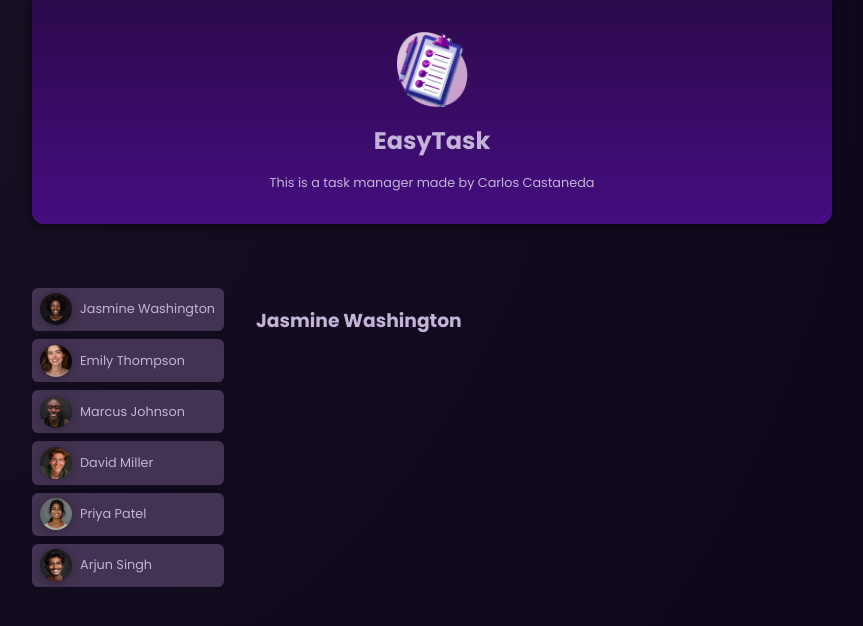
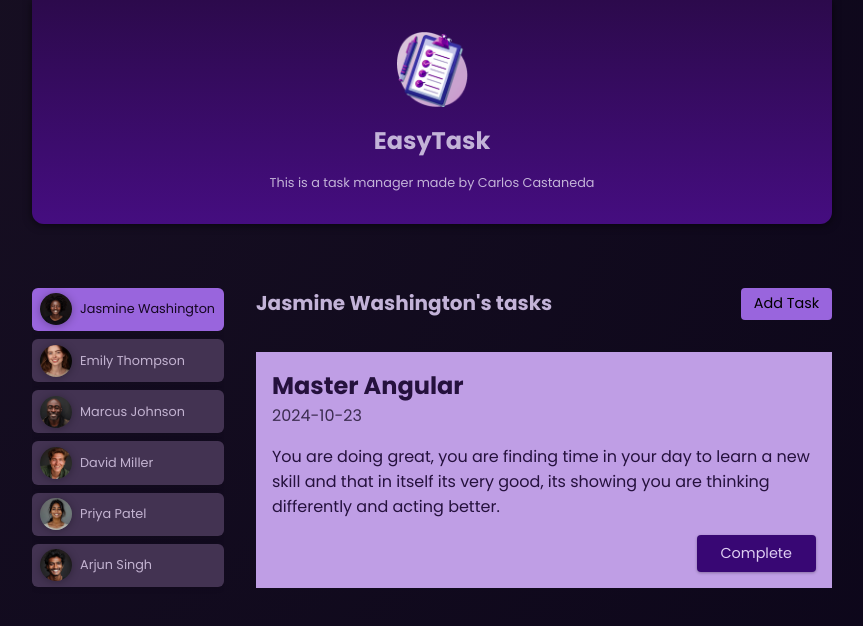
Before and after one commit to cacastanedal/angular-guide, an Angular app: page / in a window 1280 px wide. Both pictures are taken after a click on the button "Jasmine Washington". Shown: the top 626 px of the page, without its empty margins (208-1071 px from the left). Built offline with nearby package versions, Linux system fonts and the light colour scheme.

Commit message:
adding individual task component

```diff
--- a/src/app/app.component.html
+++ b/src/app/app.component.html
@@ -2,22 +2,18 @@
 
 <main>
   <ul id="users">
-    <!--
+
     @for(user of users; track user.id){
       <li>
-        <app-user [user]="user" (select)="onSelectUser($event)"/>
+        <app-user [user]="user" [selected]="user.id === selectedUserId" (select)="onSelectUser($event)"/>
       </li>
     }
-    -->
 
-    <li *ngFor="let user of users">
-      <app-user [user]="user" (select)="onSelectUser($event)"/>
-    </li>
 
   </ul>
 
   @if(selectedUser){
-    <app-task [taskUserName]="selectedUser.name"/>
+    <app-tasks [userName]="selectedUser.name" [userId]="selectedUser.id"/>
   }
 
 </main>
--- a/src/app/app.component.ts
+++ b/src/app/app.component.ts
@@ -2,13 +2,13 @@ import { Component } from '@angular/core';
 import { HeaderComponent } from './header/header.component';
 import { UserComponent } from './user/user.component';
 import { DUMMY_USERS } from './dummy-users';
-import { TaskComponent } from './task/task.component';
 import { NgFor } from '@angular/common';
+import { TasksComponent } from './tasks/tasks.component';
 
 @Component({
   selector: 'app-root',
   standalone: true,
-  imports: [HeaderComponent, UserComponent, TaskComponent, NgFor],
+  imports: [HeaderComponent, UserComponent, TasksComponent, NgFor],
   templateUrl: './app.component.html',
   styleUrl: './app.component.css'
 })
--- a/src/app/task/task.component.css
+++ b/src/app/task/task.component.css
@@ -0,0 +1,37 @@
+article {
+    padding: 1rem;
+    color: #25113d;
+    background-color: #bf9ee5;
+  }
+
+  h2 {
+    margin: 0;
+  }
+
+  time {
+    color: #3c2c50;
+  }
+
+  .actions {
+    text-align: right;
+    margin: 0;
+  }
+
+  .actions button {
+    font: inherit;
+    font-size: 0.9rem;
+    cursor: pointer;
+    background-color: #380774;
+    color: #decdf2;
+    border-radius: 4px;
+    padding: 0.5rem 1.5rem;
+    border: none;
+    box-shadow: 0 1px 3px rgba(0, 0, 0, 0.3);
+    transition: all 0.3s ease;
+  }
+
+  .actions button:hover,
+  .actions button:active {
+    background-color: #4a0774;
+    box-shadow: 0 1px 6px rgba(0, 0, 0, 0.3);
+  }
--- a/src/app/task/task.component.html
+++ b/src/app/task/task.component.html
@@ -1,3 +1,10 @@
-<div>
-    <h3>{{taskUserName}}</h3>
-</div>
+<article>
+
+
+    <h2>{{taskInfo.title}}</h2>
+    <time>{{taskInfo.dueDate}}</time>
+    <p>{{taskInfo.summary}}</p>
+    <p class="actions">
+        <button>Complete</button>
+    </p>
+</article>
--- a/src/app/task/task.component.ts
+++ b/src/app/task/task.component.ts
@@ -1,4 +1,6 @@
 import { Component, Input } from "@angular/core";
+import { type Task } from "./task.model";
+
 
 @Component({
     selector: 'app-task',
@@ -8,6 +10,6 @@ import { Component, Input } from "@angular/core";
 })
 export class TaskComponent {
 
-    @Input() taskUserName?: string;
+    @Input({required: true}) taskInfo!: Task;
 
 }
--- /dev/null
+++ b/src/app/tasks/tasks.component.css
@@ -0,0 +1,63 @@
+#tasks {
+    padding: 1rem;
+    border-radius: 8px;
+    max-height: 60vh;
+    overflow: auto;
+    background-color: #3a2c54;
+  }
+
+  header {
+    display: flex;
+    justify-content: space-between;
+    align-items: flex-start;
+    margin-bottom: 2rem;
+    gap: 1rem;
+  }
+
+  h2 {
+    margin: 0;
+    font-size: 0.9rem;
+    width: 60%;
+    text-wrap: balance;
+  }
+
+  menu {
+    margin: 0;
+    padding: 0;
+  }
+
+  menu button {
+    font: inherit;
+    cursor: pointer;
+    background-color: #9965dd;
+    border-radius: 4px;
+    border: none;
+    padding: 0.35rem 0.8rem;
+    font-size: 0.9rem;
+  }
+
+  menu button:hover,
+  menu button:active {
+    background-color: #a565dd
+  }
+
+  ul {
+    list-style: none;
+    margin: 1rem 0;
+    padding: 0;
+    display: flex;
+    flex-direction: column;
+    gap: 1rem;
+    max-height: 50vh;
+    overflow: auto;
+  }
+
+  @media (min-width: 768px) {
+    h2 {
+      font-size: 1.25rem;
+    }
+
+    menu {
+      width: auto;
+    }
+  }
--- /dev/null
+++ b/src/app/tasks/tasks.component.html
@@ -0,0 +1,15 @@
+<section>
+    <header>
+        <h2>{{userName}}'s tasks</h2>
+        <menu>
+            <button>Add Task</button>
+        </menu>
+    </header>
+    <ul>
+        @for(task of selectedUserTasks; track task.id){
+            <li>
+                <app-task [taskInfo]="task"></app-task>
+            </li>
+        }
+    </ul>
+</section>
--- /dev/null
+++ b/src/app/tasks/tasks.component.ts
@@ -0,0 +1,44 @@
+import { Component, Input } from "@angular/core";
+import { TaskComponent } from "../task/task.component";
+
+@Component({
+    selector: 'app-tasks',
+    standalone: true,
+    imports: [TaskComponent],
+    templateUrl: './tasks.component.html',
+    styleUrl: './tasks.component.css'
+})
+export class TasksComponent {
+
+    @Input({required: true}) userName!: string;
+    @Input({required: true}) userId!: string;
+
+    tasks = [
+        {
+            id: 't1',
+            userId: 'u1',
+            title: 'Master Angular',
+            summary: 'You are doing great, you are finding time in your day to learn a new skill and that in itself its very good, its showing you are thinking differently and acting better.',
+            dueDate: '2024-10-23'
+        },
+        {
+          id: 't2',
+          userId: 'u3',
+          title: 'Build first prototype',
+          summary: 'Build a first prototype of the online shop website',
+          dueDate: '2024-05-31',
+        },
+        {
+          id: 't3',
+          userId: 'u3',
+          title: 'Prepare issue template',
+          summary:
+            'Prepare and describe an issue template which will help with project management',
+          dueDate: '2024-06-15',
+        },
+    ]
+
+    get selectedUserTasks(){
+      return this.tasks.filter((task) => task.userId === this.userId)
+    }
+}
--- a/src/app/user/user.component.html
+++ b/src/app/user/user.component.html
@@ -1,5 +1,5 @@
 <div>
-    <button (click)="onSelectUser()">
+    <button [class.active]="selected" (click)="onSelectUser()">
         <img [src]="imagePath" [alt]="user.name"/>
         <span>{{user.name}}</span>
     </button>
--- /dev/null
+++ b/src/app/user/user.model.ts
@@ -0,0 +1,6 @@
+
+export type User = {
+    id: string;
+    avatar: string;
+    name: string;
+}
```
Also changed, not shown: src/app/task/task.model.ts (added, +7 -0 lines), src/app/user/user.component.ts (+2 -6 lines).
